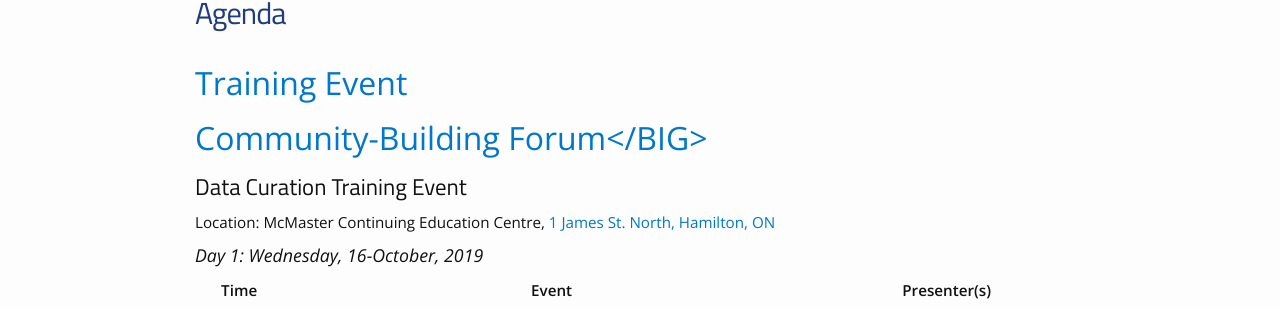
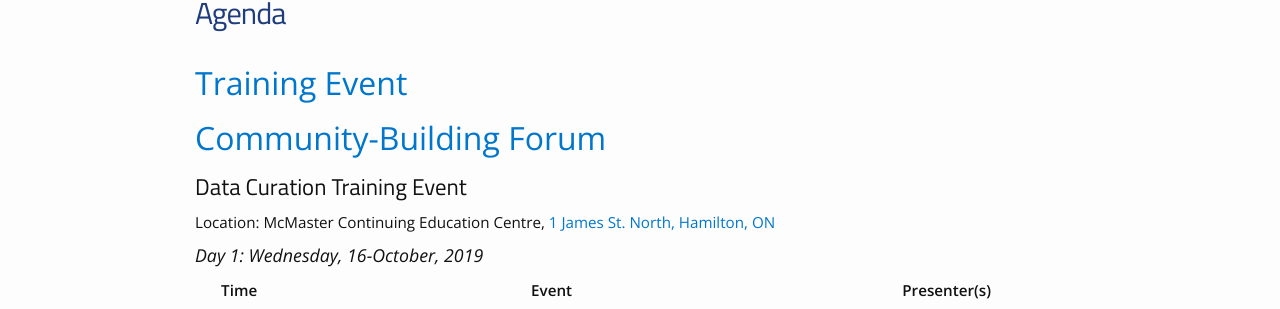
Before and after one commit to data-curation/data-curation.github.io, a Jekyll site: the page built from agenda.md, in a window 1280 px wide. Shown: the part 114-423 px from the top of the page. Built offline with Jekyll 4.4.1, drawn with Linux system fonts in a browser that asks for light colours.

Commit message:
Update agenda.md

```diff
--- a/agenda.md
+++ b/agenda.md
@@ -6,7 +6,7 @@ permalink: /agenda/
 
 <a href="../agenda#data-curation-training-event"><font size="6">Training Event</font></a>
 
-<a href="../agenda#community-building-forum"><font size="6">Community-Building Forum</BIG></font>
+<a href="../agenda#community-building-forum"><font size="6">Community-Building Forum</font></a>
 
 ## <a name="data-curation-training-event"></a>Data Curation Training Event
 Location: McMaster Continuing Education Centre, [1 James St. North, Hamilton, ON](https://goo.gl/maps/5kK3S6DEB4SJ8SYV8)
```
